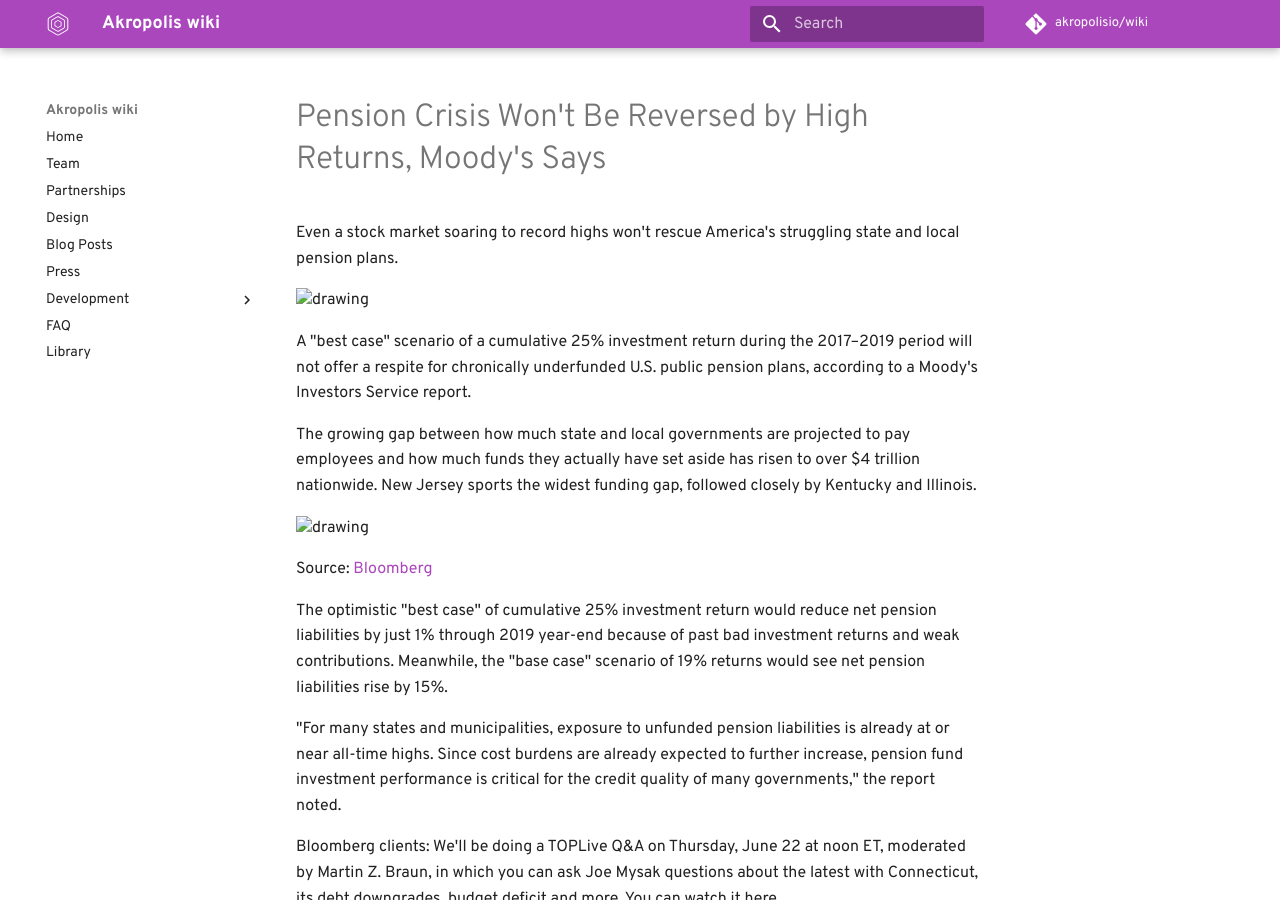
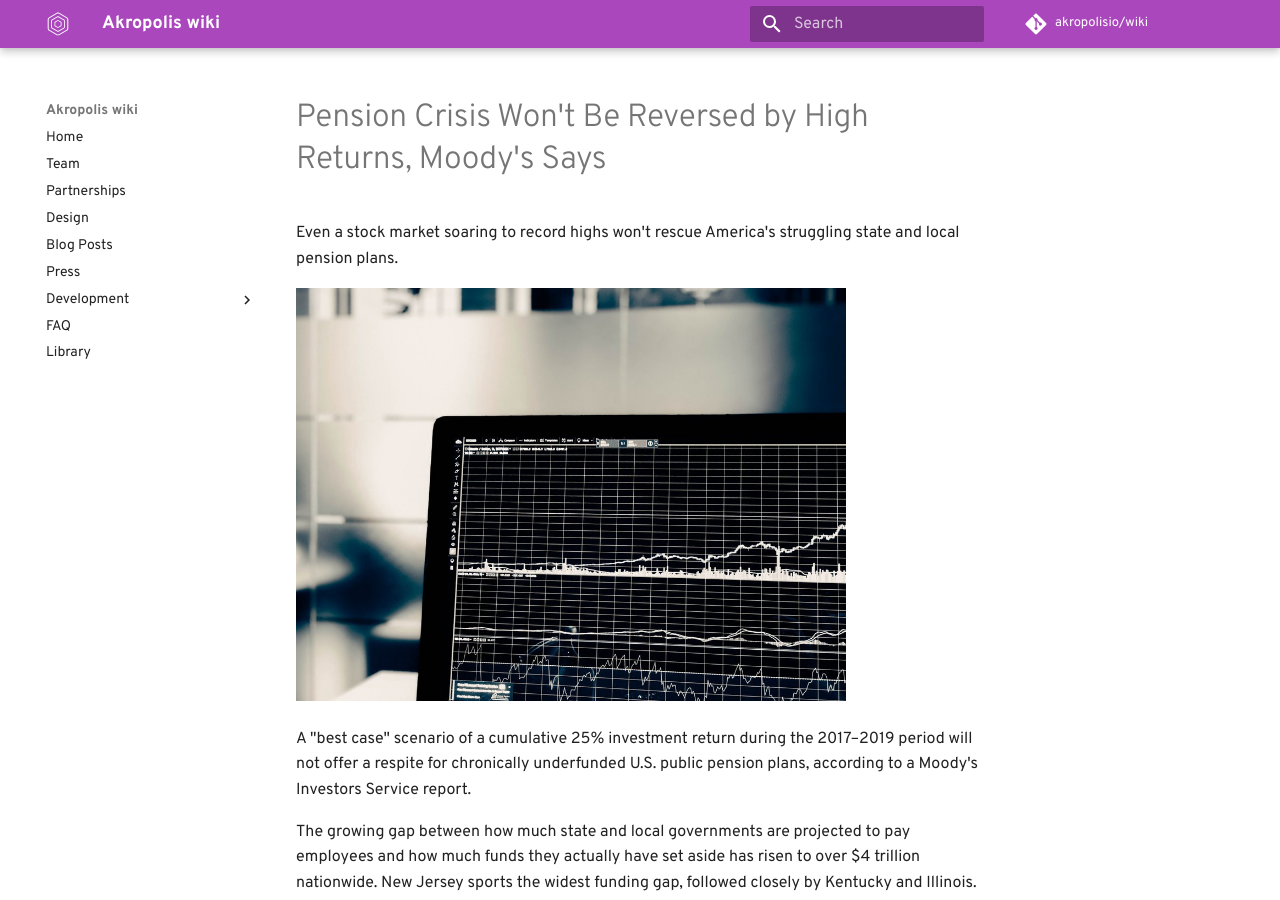
Before and after one commit to kaonone/wiki, an MkDocs documentation site: the page built from docs/library/2017 Pension Crisis Won_t Be Reversed.md, in a window 1280 px wide and 900 px high. Built offline with MkDocs 1.6.1 and Material for MkDocs 9.7.7, drawn with Linux system fonts in a browser that asks for light colours; some web fonts are replaced; comment, search, counter and statistics services are not loaded; old or Windows-style settings are respelled for this version of MkDocs.

Commit message:
Update 2017 Pension Crisis Won_t Be Reversed.md

```diff
--- a/docs/library/2017 Pension Crisis Won_t Be Reversed.md
+++ b/docs/library/2017 Pension Crisis Won_t Be Reversed.md
@@ -2,13 +2,13 @@
 
 Even a stock market soaring to record highs won&#39;t rescue America&#39;s struggling state and local pension plans.
 
-<img src="../images/library-img/cris%20wont%20be%20reversed/1.jpg" width="80%" alt="drawing" />
+<img src="/images/library-img/cris%20wont%20be%20reversed/1.jpg" width="80%" alt="drawing" />
 
 A &quot;best case&quot; scenario of a cumulative 25% investment return during the 2017–2019 period will not offer a respite for chronically underfunded U.S. public pension plans, according to a Moody&#39;s Investors Service report.
 
 The growing gap between how much state and local governments are projected to pay employees and how much funds they actually have set aside has risen to over $4 trillion nationwide. New Jersey sports the widest funding gap, followed closely by Kentucky and Illinois.
 
-<img src="../images/library-img/cris%20wont%20be%20reversed/2.png" width="80%" alt="drawing" />
+<img src="/images/library-img/cris%20wont%20be%20reversed/2.png" width="80%" alt="drawing" />
 
 Source: [Bloomberg](https://www.bloomberg.com/news/articles/2017-06-20/pension-crisis-won-t-be-reversed-by-high-returns-says-moody-s)
 
```
